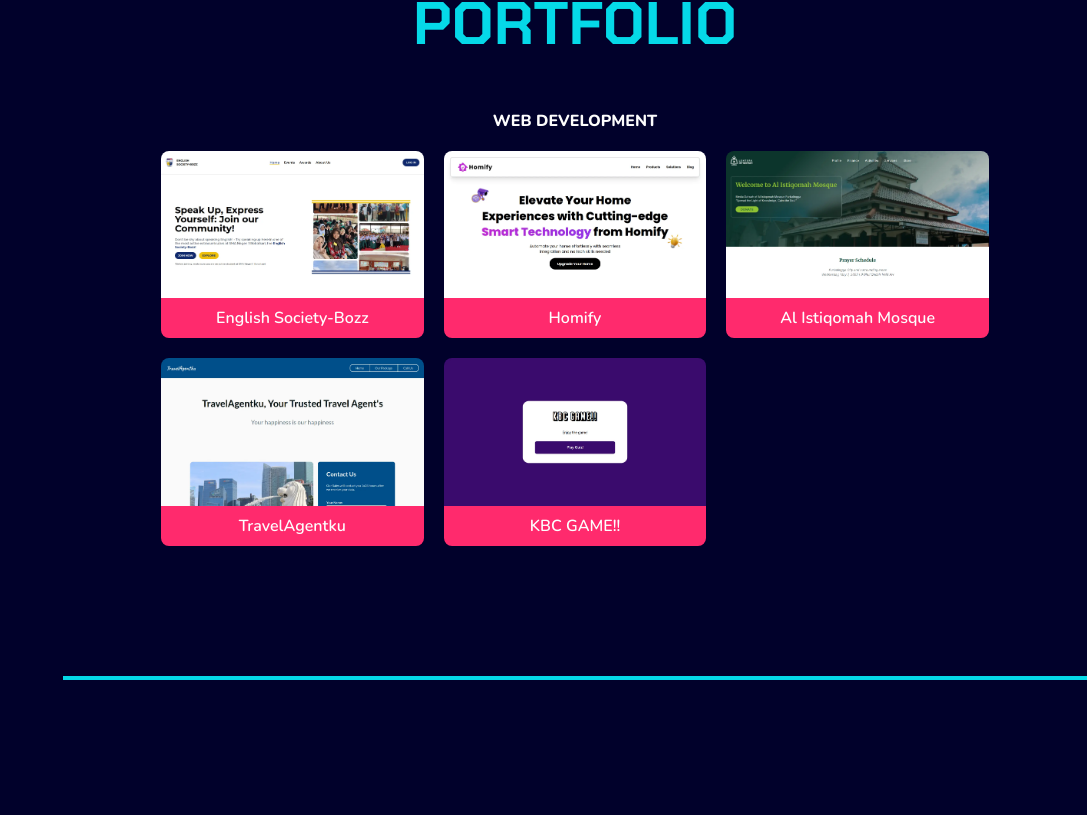
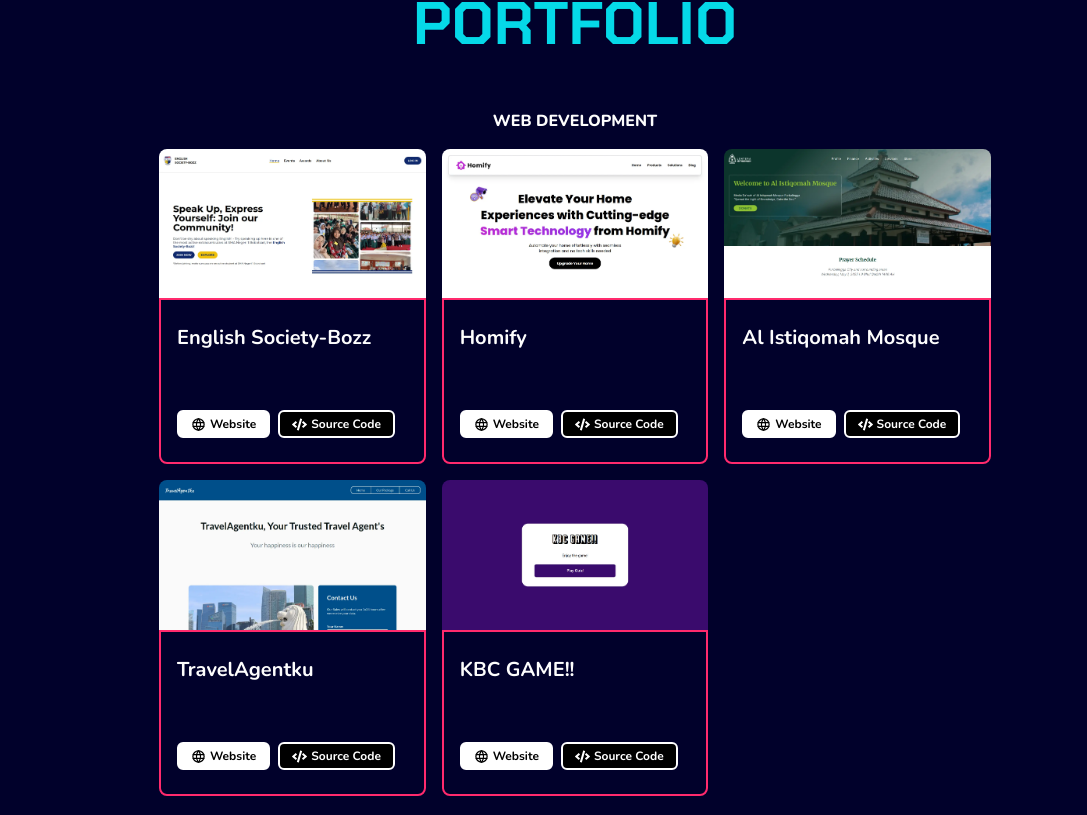
Before and after one commit to raulmaulidhino-dev/raulmaulidhino-portfolio, a React (Vite) app: page / in a window 1280 px wide. Shown: the part 4463-5278 px from the top of the page, without its empty margins (193-1280 px from the left). Built offline with nearby package versions, Linux system fonts and the light colour scheme.

Commit message:
feat: add more details on Portfolio Card component

```diff
--- a/src/components/PortfolioCard.jsx
+++ b/src/components/PortfolioCard.jsx
@@ -1,15 +1,34 @@
-export default function PortfolioCard({preview, preview_fallback, title, link}) {
+import { TbWorld as WebsiteIcon } from "react-icons/tb";
+import { FaCode as SourceCodeIcon } from "react-icons/fa";
+
+export default function PortfolioCard({preview, preview_fallback, title, link, description, labels = [], sourceLink }) {
     return (
-        <section className="flex flex-col rounded-[10px] border-2 border-transparent hover:border-neon-cyan hover:shadow-md hover:shadow-neon-cyan" data-aos="fade-down">
+        <article className="flex flex-col rounded-[10px] hover:shadow-lg hover:shadow-neon-magenta" data-aos="fade-down">
             <a href={ link } target="_blank">
                 <picture>
                     <source srcSet={ preview } type="image/webp" />
                     <img src= { preview_fallback } alt={ title } className="w-full h-full rounded-t-lg object-cover" />
                 </picture>
             </a>
-            <section className="bg-opacity-50 bg-neon-magenta text-center text-md rounded-b-lg font-semibold py-2 px-4">
-                { title }
+            <section className="h-full flex flex-col items-start rounded-b-lg font-semibold py-6 px-4 border-2 border-neon-magenta">
+                <h3 className="text-xl font-bold mb-[1em]">{ title }</h3>
+                <p className="text-sm  mb-[1em]">{ description }</p>
+                <div className="flex flex-wrap gap-1 mb-6">
+                    {labels.map((label) => (
+                        <div className="text-xs font-bold text-neon-cyan even:text-neon-magenta bg-dark-blue py-1 px-2 border-2 border-neon-cyan even:border-neon-magenta rounded-md">{ label }</div>
+                    ))}
+                </div>
+                <div className="flex flex-wrap gap-2 mt-auto">
+                    <a href={ link } className="text-xs text-black font-bold bg-white py-1 px-3 rounded-md border-2 border-white flex gap-1 items-center">
+                        <WebsiteIcon size="15" />
+                        <span>Website</span>
+                    </a>
+                    <a href={ sourceLink } className="text-xs text-white font-bold bg-black py-1 px-3 rounded-md border-2 border-white  flex gap-1 items-center">
+                        <SourceCodeIcon size="15" />
+                        <span>Source Code</span>
+                    </a>
+                </div>
             </section>
-        </section>
+        </article>
     )
 }
```
